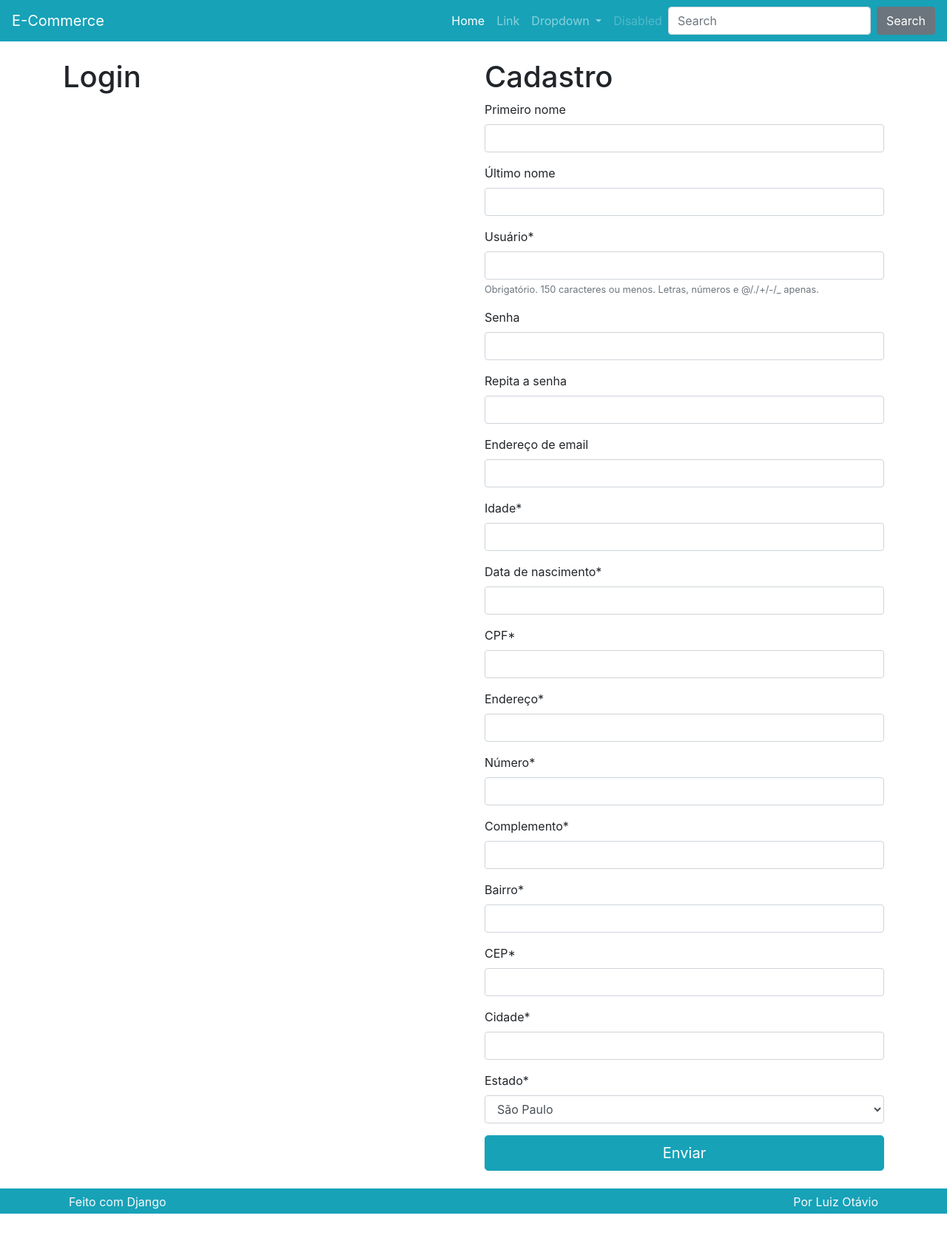
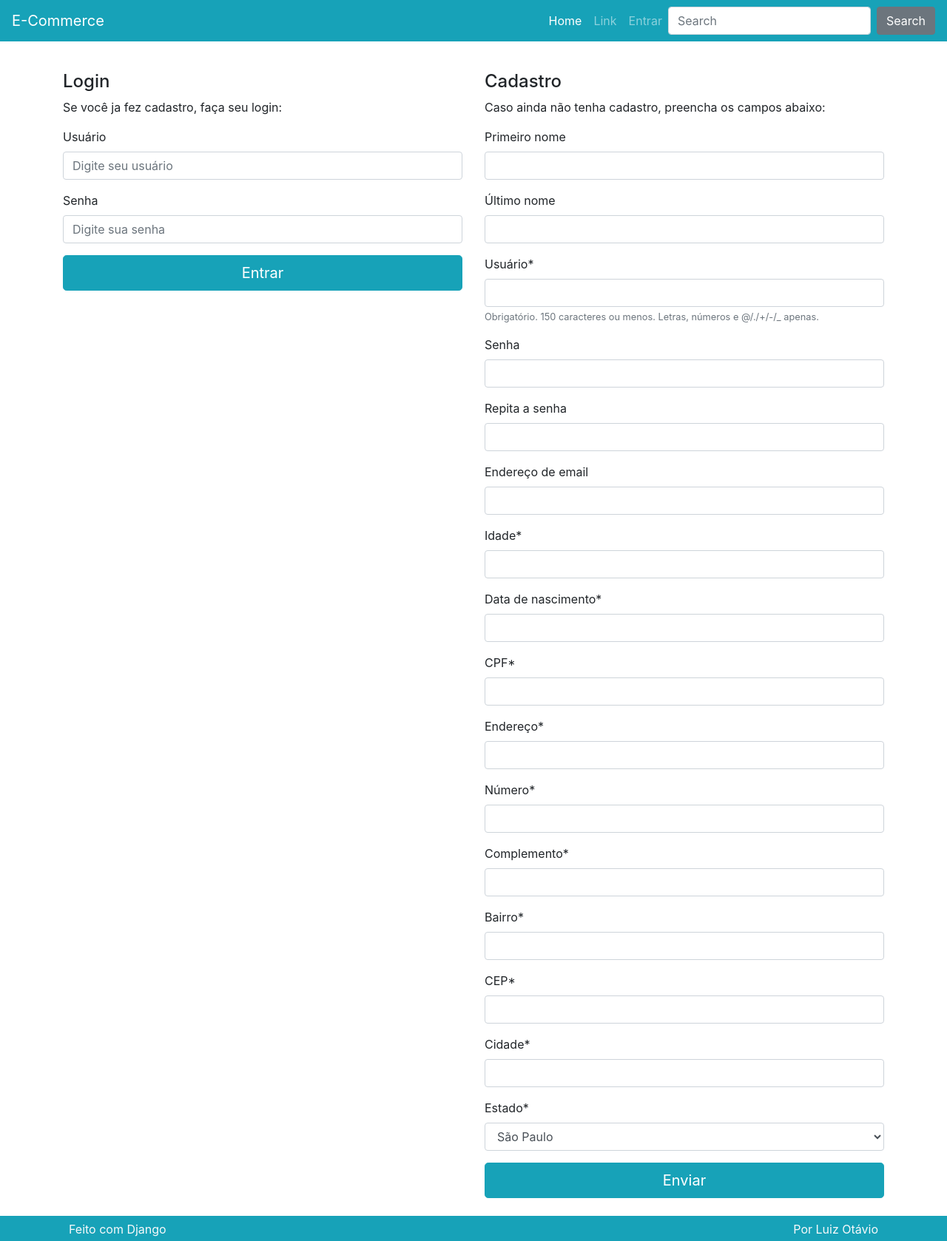
Before and after one commit to GustavoGentofanti/ecommerce_django, a Django app: page /perfil/ in a window 1280 px wide. Shown: the whole page at 74% size. Before the commit the page ends 1641 px from the top, so only its background shows below. Run offline with Django 4.2, Linux system fonts and the light colour scheme; some libraries are stand-ins or nearby versions.

Commit message:
Login and Logout

```diff
--- a/perfil/templates/perfil/atualizar.html
+++ b/perfil/templates/perfil/atualizar.html
@@ -1,5 +1,6 @@
 {% extends 'perfil/criar.html' %}
 
 {% block 'titulocadastro' %}
-    <h1>Atualizar dados</h1>
+    <h4>Atualizar cadastro</h4>
+    <p>Utilize os campos abaixo, para atualizar seus dados:</p>
 {% endblock %}
--- a/perfil/templates/perfil/criar.html
+++ b/perfil/templates/perfil/criar.html
@@ -6,15 +6,31 @@
 <div class="row">
 
     {% if not request.user.is_authenticated %}
-    <div class="col-lg">
-        <h1>Login</h1>
+    <div class="col-lg mt-3">
+        <h4>Login</h4>
+        <p>Se você ja fez cadastro, faça seu login:</p>
+
+    <form method="POST" action="{% url 'perfil:login' %}">
+        {% csrf_token %}
+        <div class="form-group">
+          <label for="InputUsuario1">Usuário</label>
+          <input type="text" name="username" class="form-control" id="InputUsuario1" aria-describedby="usuarioHelp" placeholder="Digite seu usuário">
+        </div>
+        <div class="form-group">
+          <label for="exampleInputPassword1">Senha</label>
+          <input type="password" name="password" class="form-control" id="exampleInputPassword1" placeholder="Digite sua senha">
+        </div>
+        <button type="submit" class="btn btn-primary btn-block btn-lg">Entrar</button>
+      </form>
     </div>
+
     {% endif %}
 
-    <div class="col-lg">
+    <div class="col-lg mt-3">
 
         {% block 'titulocadastro' %}
-        <h1>Cadastro</h1>
+        <h4>Cadastro</h4>
+        <p>Caso ainda não tenha cadastro, preencha os campos abaixo:</p>
         {% endblock %}
 
         <form method="POST" action="">
--- a/perfil/views.py
+++ b/perfil/views.py
@@ -1,12 +1,15 @@
-from django.shortcuts import render, get_object_or_404
+from cmath import log
+from email import message
+from django.shortcuts import render, get_object_or_404, redirect
 from django.views.generic import ListView
 from django.views import View
 from django.http import HttpResponse
 from . import models
 from . import forms
 from django.contrib.auth.models import User
-from django.contrib.auth import authenticate, login
+from django.contrib.auth import authenticate, login, logout
 import copy
+from django.contrib import messages
 
 
 class BasePerfil(View):
@@ -54,7 +57,7 @@ class BasePerfil(View):
 
 class Criar(BasePerfil):
     def post(self, *args, **kwargs):
-        if not self.userform.is_valid():
+        if not self.userform.is_valid() or not self.perfilform.is_valid():
             return self.renderizar
 
         username = self.userform.cleaned_data.get('username')
@@ -100,6 +103,23 @@ class Criar(BasePerfil):
 
         self.request.session['carrinho'] = self.carrinho
         self.request.session.save()
+
+        messages.success(
+            self.request,
+            "Seu cadastro foi criado ou atualizado com sucesso!"
+        )
+
+        messages.success(
+            self.request,
+            "Seu cadastro foi criado ou atualizado com sucesso!"
+        )
+
+        messages.success(
+            self.request,
+            "Você fez login e pode concluir sua compra!"
+        )
+
+        return redirect('perfil:criar')
         return self.renderizar
 
 
@@ -109,10 +129,45 @@ class Atualizar(View):
 
 
 class Login(View):
-    def get(self, *args, **kwargs):
-        return HttpResponse("Login")
+    def post(self, *args, **kwargs):
+        username = self.request.POST.get('username')
+        password = self.request.POST.get('password')
+
+        if not username or not password:
+            messages.error(
+                self.request,
+                "Usuário ou senha inválidos, tente novamente!"
+            )
+
+            return redirect('perfil:criar')
+
+        usuario = authenticate(self.request, username=username, password=password)
+
+        if not usuario:
+            messages.error(
+                self.request,
+                "Usuário ou senha inválidos, tente novamente!"
+            )
+
+            return redirect('perfil:criar')
+
+        login(self.request, user=usuario)
+
+        messages.success(
+            self.request,
+            "Login feito com sucesso!"
+        )
+        return redirect('produto:carrinho')
+
 
 
 class Logout(View):
     def get(self, *args, **kwargs):
-        return HttpResponse("Logout")
+        carrinho = copy.deepcopy(self.request.session.get('carrinho'))
+
+        logout(self.request)
+
+        self.request.session['carrinho'] = carrinho
+        self.request.session.save()
+
+        return redirect("produto:lista")
--- a/templates/parciais/_nav.html
+++ b/templates/parciais/_nav.html
@@ -15,21 +15,24 @@
             <li class="nav-item">
                 <a class="nav-link" href="#">Link</a>
             </li>
+
+            {% if request.user.is_authenticated %}
             <li class="nav-item dropdown">
                 <a class="nav-link dropdown-toggle" href="#" id="navbarDropdown" role="button"
                     data-toggle="dropdown" aria-haspopup="true" aria-expanded="false">
-                    Dropdown
+                    Conta
                 </a>
                 <div class="dropdown-menu" aria-labelledby="navbarDropdown">
-                    <a class="dropdown-item" href="#">Action</a>
-                    <a class="dropdown-item" href="#">Another action</a>
-                    <div class="dropdown-divider"></div>
-                    <a class="dropdown-item" href="#">Something else here</a>
+                    <a class="dropdown-item" href="{% url 'perfil:criar' %}">Atualizar dados</a>
+                    <a class="dropdown-item" href="{% url 'perfil:logout' %}">Sair</a>
                 </div>
             </li>
+            {% else %}
+
             <li class="nav-item">
-                <a class="nav-link disabled" href="#">Disabled</a>
+                <a class="nav-link" href="{% url 'perfil:criar' %}">Entrar</a>
             </li>
+            {% endif %}
 
             {% if request.session.carrinho %}
             <li class="nav-item">
```
Also changed, not shown: db.sqlite3.
